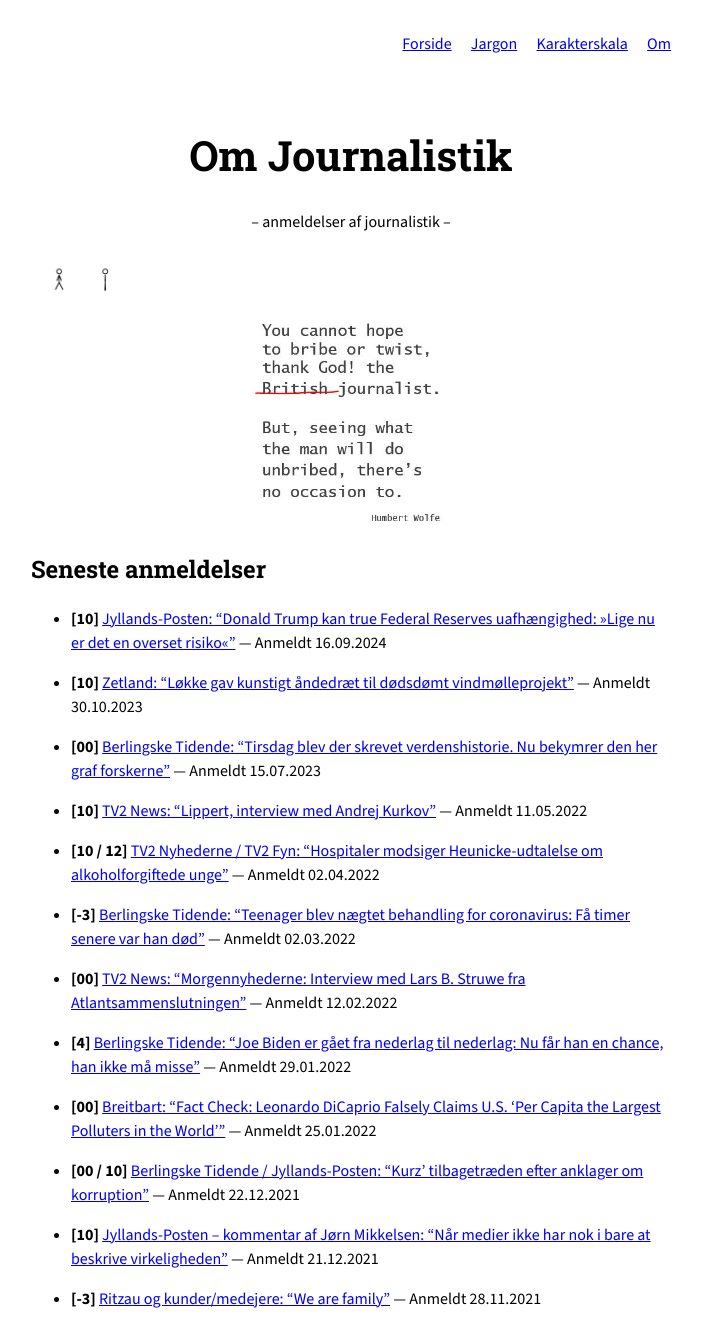
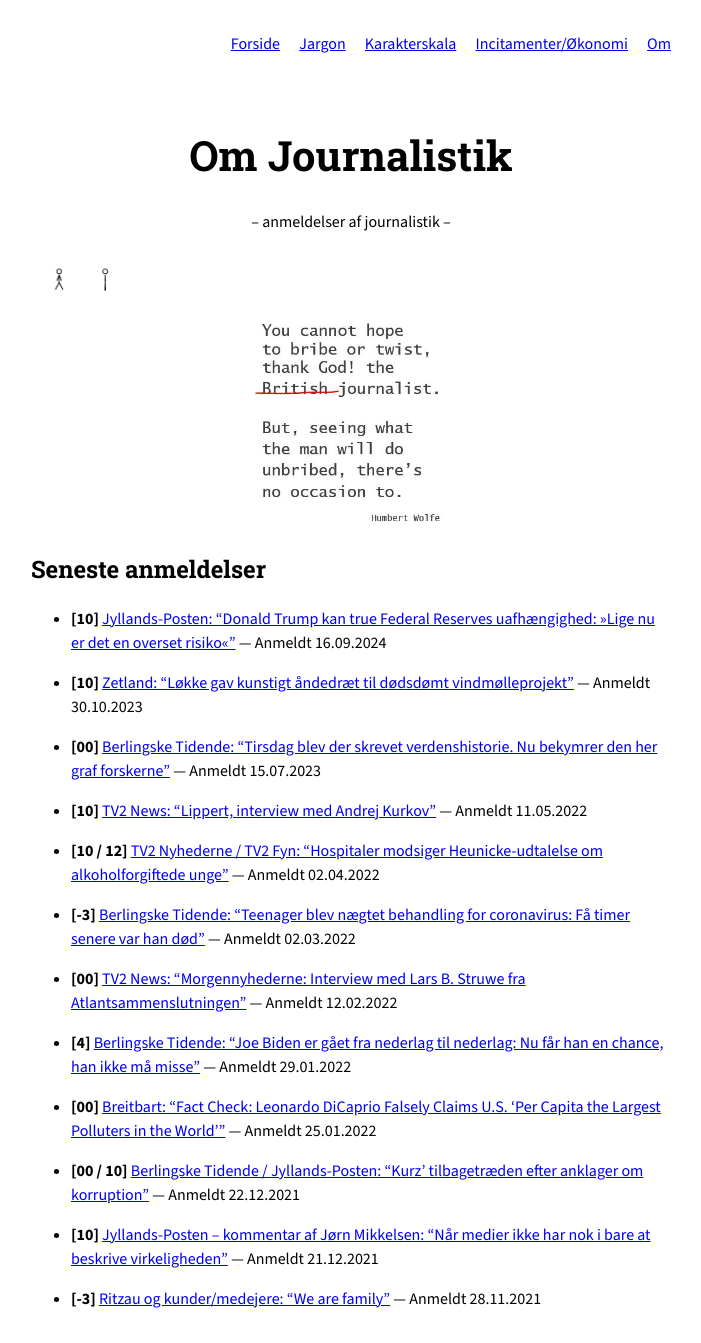
Before and after one commit to MichaelOAppel/OmJournalistik, a Jekyll site: the page built from index.md, in a window 1280 px wide. Shown: the whole page, without its empty margins (289-990 px from the left). Built offline with Jekyll 4.4.1, drawn with Linux system fonts in a browser that asks for light colours.

Commit message:
Update default.html

```diff
--- a/_layouts/default.html
+++ b/_layouts/default.html
@@ -38,6 +38,7 @@
     <a href="{{ '/' | relative_url }}">Forside</a>
     <a href="{{ '/jargon/' | relative_url }}">Jargon</a>
     <a href="{{ '/karakterskala/' | relative_url }}">Karakterskala</a>
+    <a href="{{ '/incitamenter/' | relative_url }}">Incitamenter/Økonomi</a>
     <a href="{{ '/om/' | relative_url }}">Om</a>
   </nav>
   {% if page.collection == "posts" %}
```
